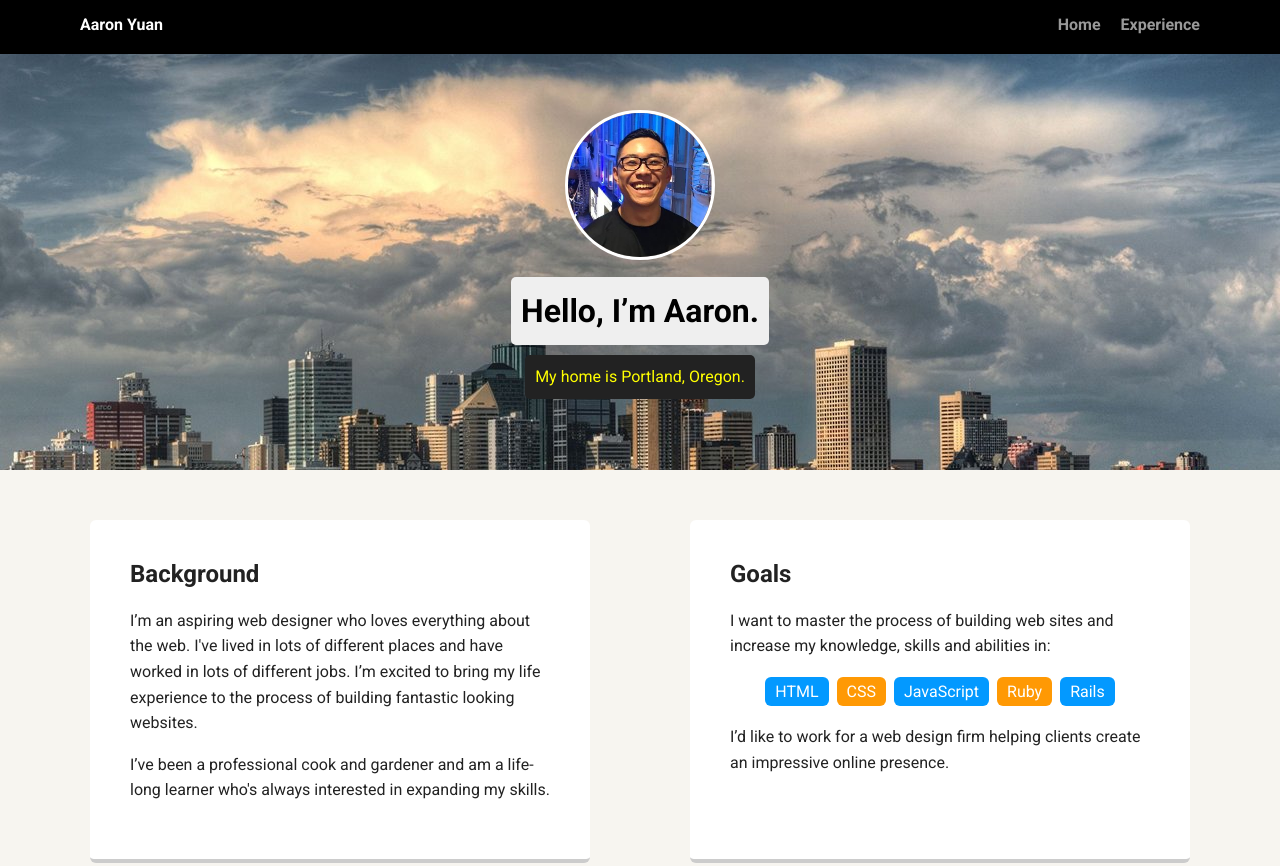
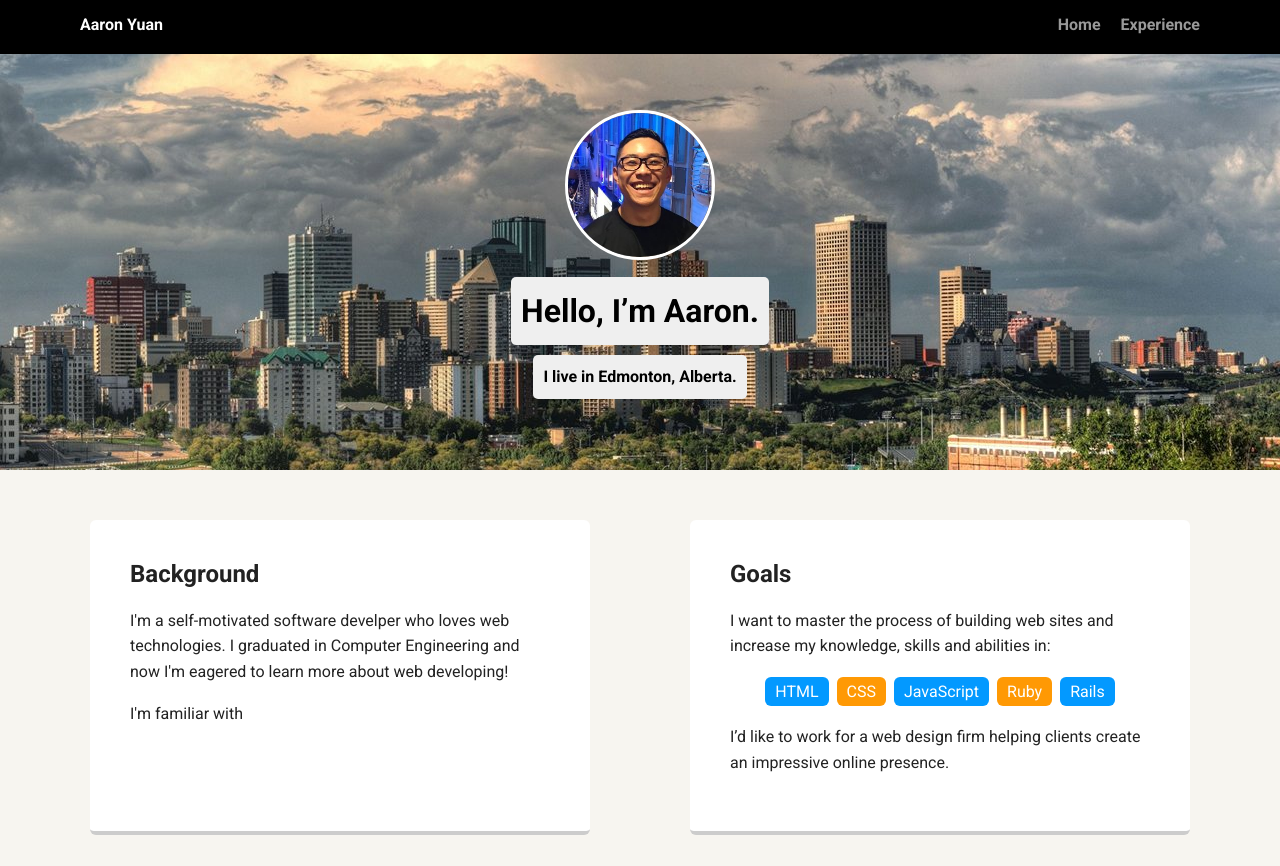
Before and after one commit to Aaron-Yuan23/profile-page, a plain HTML site: page index.html in a window 1280 px wide. Shown: the top 866 px of the page. Drawn offline with Linux system fonts and the light colour scheme; a web font is replaced by a local one.

Commit message:
updated pictures

```diff
--- a/index.html
+++ b/index.html
@@ -19,14 +19,14 @@
     <header>
       <img src="images/selfie.jpg" alt="picture of Aaron" class="profile-image">
       <h1 class="tag name">Hello, I’m Aaron.</h1>
-      <p class="tag location">My home is Portland, Oregon.</p>
+      <p class="tag location"> I live in Edmonton, Alberta.</p>
     </header>
 
     <main class="flex">
       <div class="card">
         <h2>Background</h2>
-        <p>I’m an aspiring web designer who loves everything about the web. I've lived in lots of different places and have worked in lots of different jobs. I’m excited to bring my life experience to the process of building fantastic looking websites.</p>
-        <p>I’ve been a professional cook and gardener and am a life-long learner who's always interested in expanding my skills.</p>
+        <p>I'm a self-motivated software develper who loves web technologies. I graduated in Computer Engineering and now I'm eagered to learn more about web developing!</p>
+        <p>I'm familiar with </p>
       </div>
 
       <div class="card">
--- a/styles.css
+++ b/styles.css
@@ -57,7 +57,7 @@ a:hover {
 
 header {
   text-align: center;
-  background: url('images/background.jpg') no-repeat top center ;
+  background: url('images/background.jpg') no-repeat center ;
   background-size: cover;
   overflow: hidden;
   padding-top: 60px;
@@ -85,8 +85,9 @@ header .profile-image:hover {
   margin: 10px auto;
 }
 .location {
-  background-color: #222;
-  color: yellow;
+  background-color: #efefef;
+  color: black;
+  font-weight: bold;
 }
 .card {
   margin: 30px;
```
